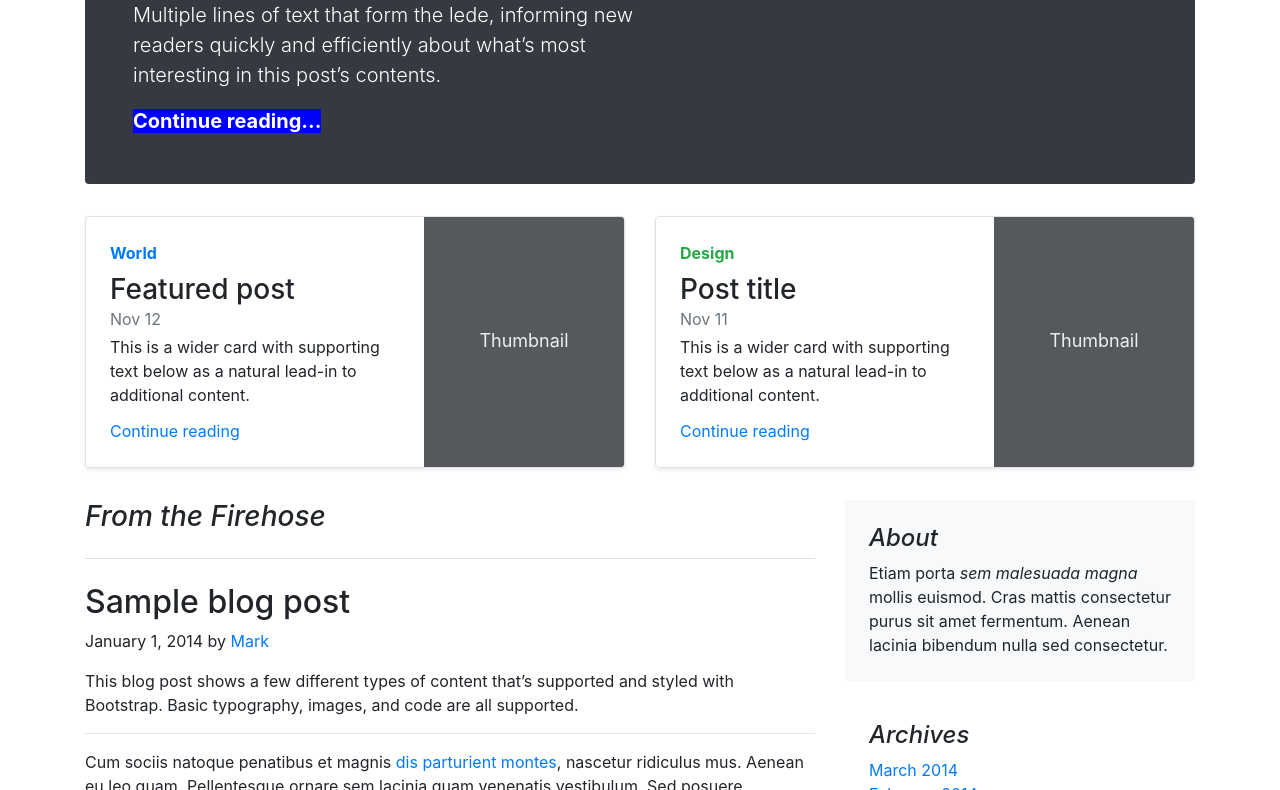
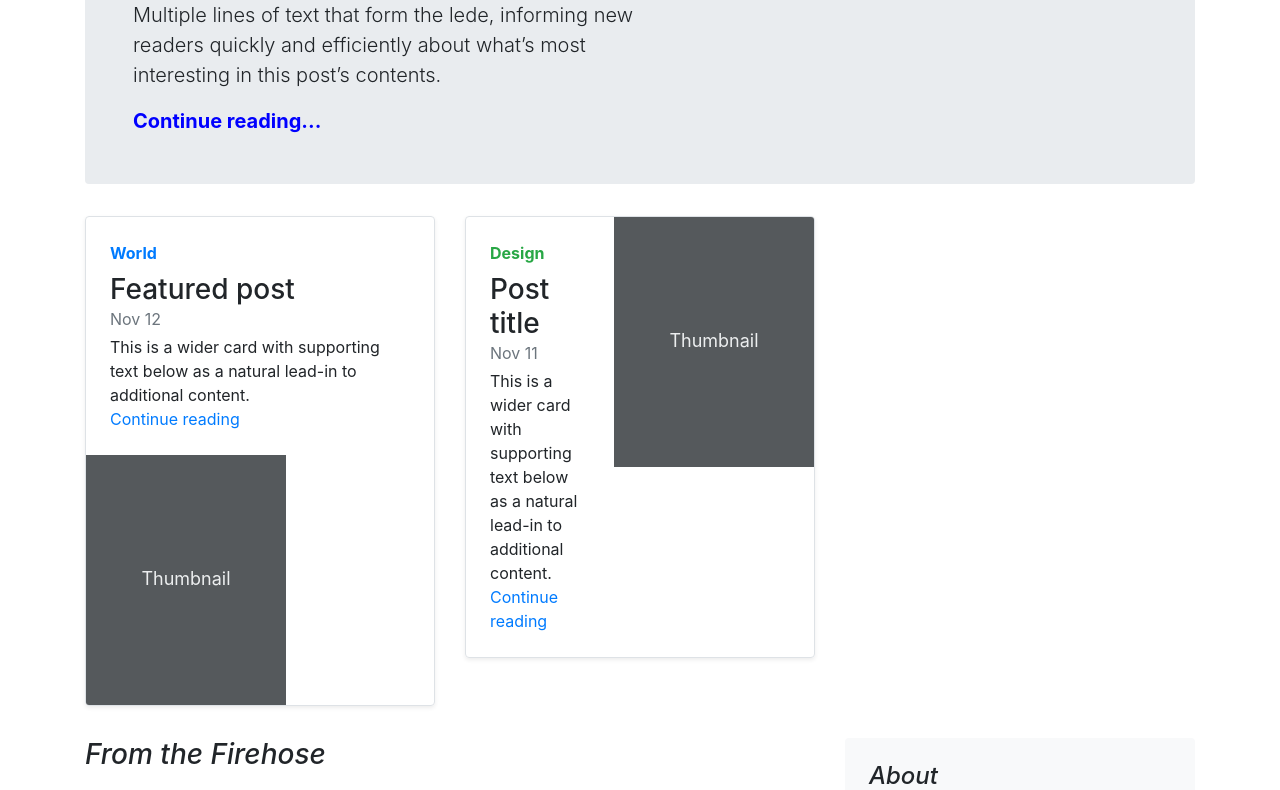
Before and after one commit to weenix1/WEB-Aug21-M2D7, a plain HTML site: page index.html in a window 1280 px wide. Shown: the part 317-1107 px from the top of the page. Drawn offline with nearby package versions, Linux system fonts and the light colour scheme.

Commit message:
java script function to manipulate the Dom

```diff
--- a/blog.js
+++ b/blog.js
@@ -14,16 +14,135 @@
 
 /*    EX11) Write a function to add a new link into the navbar */
 function addNewLink() {
-  let link = document.querySelectorAll("nav > a");
+  let link = document.querySelector(".nav");
   let newLink = document.createElement("a");
-  newLink.innerText = "Education";
+  newLink.innerHTML = "Education";
   newLink.classList.add("p-2");
   newLink.classList.add("text-muted");
 
   link.appendChild(newLink);
   console.log(link);
 }
+addNewLink();
+
+/* const addLinkToNav = function (content) {
+  const parent = document.querySelector(".nav");
+
+  const a = `<a class="p-2 text-muted" href="#">${content}</a>`;
+  parent.innerHTML += a;
+};
+addLinkToNav("new link"); */
 
 window.onload = function () {
   addNewLink();
+  changeTitleColor();
+  changeBgColorJumbotron();
+  removeAllLinks();
+  changeColSize();
+  removeSearch();
 };
+
+/* EX12) Write a function to change the color of the main title */
+function changeTitleColor() {
+  let title = document.querySelector(".jumbotron h1");
+  title.style.color = "blue";
+}
+changeTitleColor();
+
+/* EX13) Write a function to change the background of the jumbotron */
+function changeBgColorJumbotron() {
+  let jumbotronCol = document.querySelector(".jumbotron");
+  jumbotronCol.classList.remove("bg-dark");
+  jumbotronCol.classList.remove("text-white");
+}
+changeBgColorJumbotron();
+
+/* EX14) Write a function to remove all the links under "Elsewhere" */
+function removeAllLinks() {
+  let linkElseWhere = document.querySelector(
+    ".blog-sidebar > div:last-of-type ol"
+  );
+  linkElseWhere.innerHTML = "";
+}
+
+removeAllLinks();
+
+/* EX15) Write a function to change the column size for heading in jumbotron */
+function changeColSize() {
+  let columnSize = document.querySelectorAll(".jumbotron + div .col-md-6");
+  console.log(columnSize);
+  columnSize.forEach((col) => {
+    col.className = "col-md-4";
+  });
+}
+changeColSize();
+
+/* EX16) Write a function to remove the "Search" magnifying glass icon */
+
+function removeSearch() {
+  let searchIcon = document.querySelector(
+    ".blog-header .row > div:last-of-type > a"
+  );
+  searchIcon.innerHTML = "";
+}
+removeSearch();
+
+/* const removeSearch = function () {
+  const div = document.querySelector(
+    ".blog-header .row div:last-of-type"
+  );
+  console.log(div);
+  div.children[0].remove();
+};
+removeSearch(); */
+
+/* EX17) Write a function to trim just the first 50 characters in the first paragraph for each blog post */
+function trimPost() {
+  const posts = document.querySelectorAll(".blog-post p:nth-child(3)");
+  console.log(posts);
+  posts.forEach((post) => {
+    post.innerText = post.innerText.substring(150);
+  });
+}
+/* trimPost() */
+
+/* EX18) Write a function and attach it to the "Newer" button, to add new Blog Post (just div and title) */
+function addNewPost(title = "New Post") {
+  const parentElement = document.querySelector(".blog-main");
+  const nextSibling = document.querySelector(".blog-pagination");
+
+  const newPostDiv = document.createElement("div");
+  newPostDiv.classList.add("blog-post");
+
+  const newPostTitle = document.createElement("h2");
+  newPostTitle.classList.add("blog-post-title");
+  newPostTitle.innerText = title;
+
+  newPostDiv.appendChild(newPostTitle);
+  parentElement.insertBefore(newPostDiv, nextSibling);
+}
+addNewPost();
+
+/* EX19) Write a function and attach it to the "Older" button, to remove the last Blog Post */
+function removeLastBlog() {
+  const btn = document.querySelectorAll(".blog-pagination a")[0];
+  btn.removeAttribute("href");
+  btn.addEventListener("click", function () {
+    const blogs = document.querySelectorAll(".blog-post");
+    blogs[blogs.length - 1].remove();
+  });
+}
+removeLastBlog();
+
+/* EX20) Write an alert with the name of the author every time the user hover with the mouse over an author name */
+function alertAuthors() {
+  const authors = document.querySelectorAll(
+    " main .blog-main .blog-post > h2 + p > a"
+  );
+  authors.forEach((a) => {
+    a.addEventListener("mouseenter", function (e) {
+      alert(e.target.innerText);
+    });
+  });
+}
+alertAuthors();
--- a/style.css
+++ b/style.css
@@ -1,7 +1,7 @@
 /* EX1) Write a selector to target the h1 in jumbotron
  */
 
-h1 {
+.jumbotron h1 {
   color: red;
 }
 
@@ -10,10 +10,18 @@ div.nav-scroller .nav * {
   background-color: red;
   text-decoration-color: blue;
 }
+/*
+nav.nav > a {
+  background-color: red;
+} */
 
 /* EX3) Write a selector to target the "continue reading..." inside the jumbotron */
-div.jumbotron .lead a {
+/* div.jumbotron .lead a {
   background-color: blue;
+} */
+
+.jumbotron .col-md-6 p:last-of-type a {
+  color: blue !important;
 }
 
 /* EX4) Write a selector to target the first blogpost */
@@ -21,32 +29,47 @@ div.jumbotron .lead a {
   background-color: red;
 }
  */
+main .blog-main > h3 + .blog-post {
+  color: blue;
+}
 
 /*  EX5) Write a selector to target the "even" links in the navbar */
 div.nav-scroller .nav > a:nth-of-type(even) {
   background-color: yellow;
 }
 
-/* EX6) Write a selector to target the last blog post */
-/* div.blog-post > p:last-child {
-  background-color: red;
+/* nav.nav > a:nth-child(2n) {
+  color: red !important;
 } */
 
+/* EX6) Write a selector to target the last blog post */
+main .blog-main .blog-post:last-of-type {
+  color: red !important;
+}
+
 /* EX7) Write a selector to target all the li into the first ordered-list in the sidebar ( Archives ) */
-/* div.p-4 .list-unstyled * {
-  background-color: red;
-} */
+main .blog-sidebar div:nth-child(2) > ol > li {
+  background-color: brown !important;
+}
 
 /* EX8) Write a selector to target the second post author */
+main .blog-main .blog-post:nth-child(3) > h2 + p > a {
+  color: chartreuse !important;
+}
 
 /*
 EX9) Write a selector to target the "back to top" link     #### EXTRA Try doing it without targeting the footer element directly */
 
-.blog-footer p:last-child a::after {
+/* .blog-footer p:last-child a::after {
   content: "####";
+
+} */
+
+p:last-of-type > a {
+  color: coral !important;
 }
 
 /* EX10) Write a selector to target the footer */
 footer {
-  background-color: blue;
+  background-color: blue !important;
 }
```
